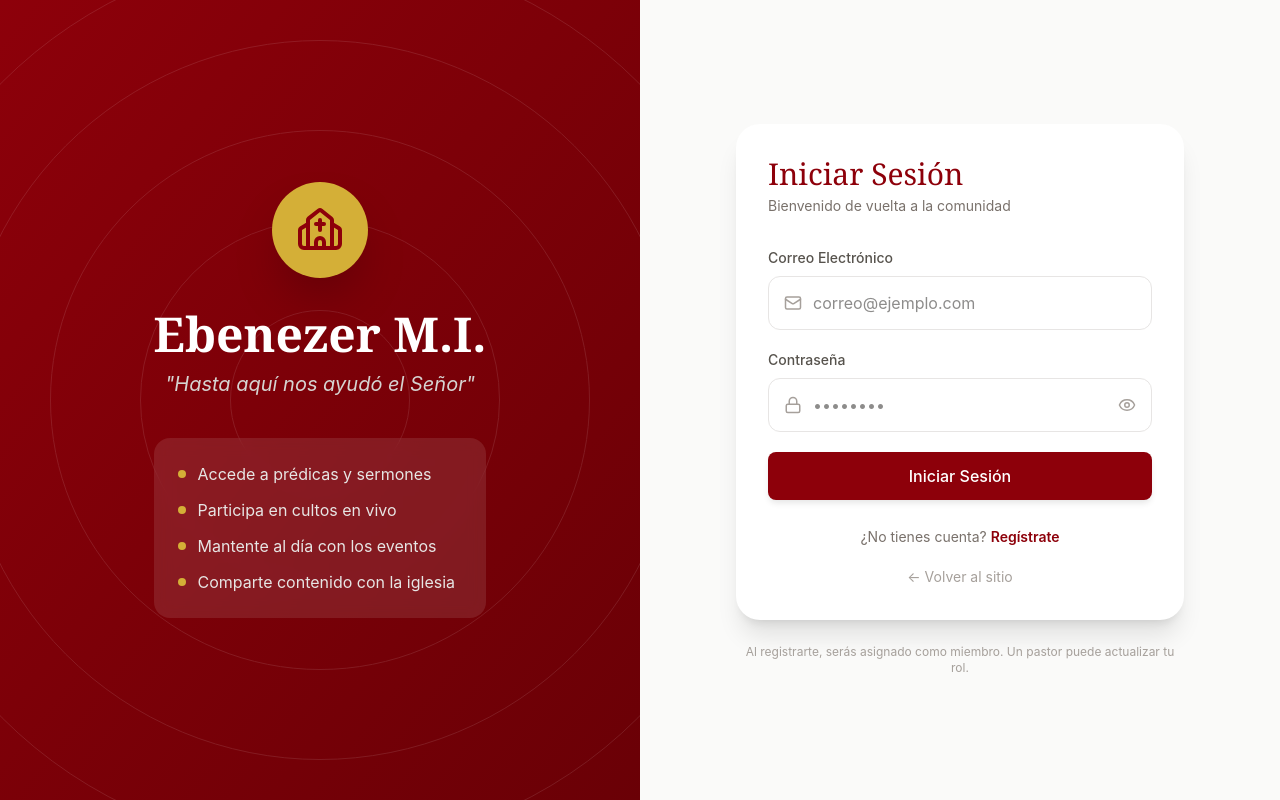
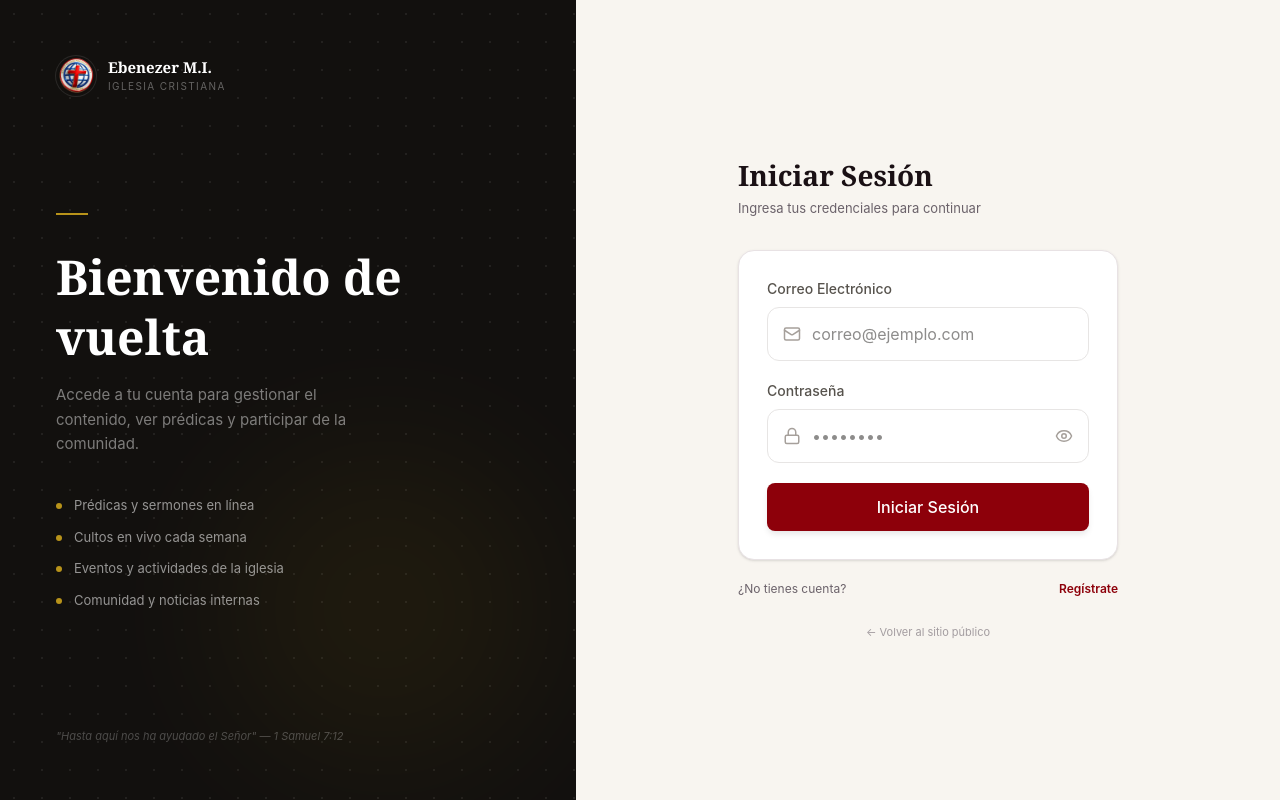
Before and after one commit to Yilsonjr/iep-law, a React (Vite) app: page /login in a window 1280 px wide. Built offline with nearby package versions, Linux system fonts and the light colour scheme; no server answers; the database is empty.

Commit message:
rediseno y separacion del landing/cta

```diff
--- /dev/null
+++ b/src/layouts/AdminLayout.tsx
@@ -0,0 +1,5 @@
+import { Outlet } from 'react-router-dom';
+
+export function AdminLayout() {
+  return <Outlet />;
+}
--- a/src/pages/DashboardPage.tsx
+++ b/src/pages/DashboardPage.tsx
@@ -2,7 +2,7 @@ import { useState, useRef, useCallback } from 'react';
 import { motion, AnimatePresence } from 'framer-motion';
 import {
   Users, Search, Filter, Mail, Phone, Calendar,
-  UserCheck, Shield, ChevronDown, BarChart3, Settings,
+  UserCheck, Shield, ChevronDown, BarChart3,
   Save, Plus, Trash2, Globe, Layout, FileText,
   Inbox, Eye, CheckCheck, Trash, ImageIcon, PanelLeft,
   ExternalLink, GripVertical, MessageSquare, Home,
@@ -54,63 +54,65 @@ type TabId = 'resumen' | 'inicio' | 'mensajes' | 'sitio' | 'paginas' | 'usuarios
 function ResumenTab() {
   const { users } = useUsers();
   const { unread } = useContactMessages();
-  const stats = {
-    total: users.length,
-    active: users.filter(u => u.status === 'active').length,
-    pastors: users.filter(u => u.role === 'pastor' || u.role === 'admin').length,
-    leaders: users.filter(u => u.role === 'leader').length,
-  };
+  const stats = [
+    { label: 'Total Miembros', value: users.length, trend: 'Usuarios registrados', icon: Users },
+    { label: 'Activos', value: users.filter(u => u.status === 'active').length, trend: 'En estado activo', icon: UserCheck },
+    { label: 'Pastores / Admin', value: users.filter(u => u.role === 'pastor' || u.role === 'admin').length, trend: 'Con acceso completo', icon: Shield },
+    { label: 'Líderes', value: users.filter(u => u.role === 'leader').length, trend: 'Rol de liderazgo', icon: User },
+  ];
+
+  const quickLinks = [
+    { href: '/sermons', label: 'Prédicas', icon: MessageSquare },
+    { href: '/live', label: 'En Vivo', icon: Eye },
+    { href: '/events', label: 'Eventos', icon: Calendar },
+    { href: '/posts', label: 'Comunidad', icon: FileText },
+  ];
+
   return (
-    <div className="space-y-8">
+    <div className="space-y-6">
+      {/* Metric cards */}
       <div className="grid grid-cols-2 md:grid-cols-4 gap-4">
-        {[
-          { label: 'Total Miembros', value: stats.total, color: 'bg-primary' },
-          { label: 'Activos', value: stats.active, color: 'bg-green-500' },
-          { label: 'Pastores/Admin', value: stats.pastors, color: 'bg-gold' },
-          { label: 'Líderes', value: stats.leaders, color: 'bg-blue-500' },
-        ].map(({ label, value, color }, i) => (
+        {stats.map(({ label, value, trend, icon: Icon }, i) => (
           <motion.div key={label}
-            initial={{ opacity: 0, y: 20 }} animate={{ opacity: 1, y: 0 }} transition={{ delay: i * 0.1 }}
-            className="bg-white rounded-xl shadow-md p-5">
-            <div className="flex items-center gap-3">
-              <div className={cn('w-10 h-10 rounded-lg flex items-center justify-center', color)}>
-                <Users size={20} className="text-white" />
-              </div>
-              <div>
-                <p className="text-2xl font-bold text-stone-800">{value}</p>
-                <p className="text-xs text-stone-500">{label}</p>
-              </div>
-            </div>
+            initial={{ opacity: 0, y: 16 }} animate={{ opacity: 1, y: 0 }} transition={{ delay: i * 0.07 }}
+            className="bg-white border border-[#E4E4EC] rounded-lg p-4">
+            <div className="flex items-center justify-between mb-3">
+              <p className="text-[10px] font-semibold uppercase tracking-[0.1em] text-[#6B7080]">{label}</p>
+              <Icon size={14} className="text-[#C4C4D0]" />
+            </div>
+            <p className="text-[26px] font-bold text-[#111218] font-variant-numeric leading-none mb-1"
+               style={{ fontVariantNumeric: 'tabular-nums' }}>{value}</p>
+            <p className="text-[11px] text-[#8888A0]">{trend}</p>
           </motion.div>
         ))}
       </div>
 
-      <div className="bg-white rounded-2xl shadow-md p-6">
-        <h3 className="font-serif text-xl text-primary mb-4">Accesos Rápidos</h3>
+      {/* Quick links */}
+      <div className="bg-white border border-[#E4E4EC] rounded-lg p-5">
+        <h3 className="text-[12px] font-semibold uppercase tracking-[0.1em] text-[#6B7080] mb-4">Accesos rápidos</h3>
         <div className="grid grid-cols-2 md:grid-cols-4 gap-3">
-          {[
-            { href: '/sermons', label: 'Prédicas', icon: '🎙️' },
-            { href: '/live', label: 'En Vivo', icon: '📡' },
-            { href: '/events', label: 'Eventos', icon: '📅' },
-            { href: '/posts', label: 'Comunidad', icon: '✍️' },
-          ].map(({ href, label, icon }) => (
-            <a key={href} href={href}
-              className="flex flex-col items-center gap-2 p-4 bg-stone-50 hover:bg-stone-100 rounded-xl transition-colors text-center">
-              <span className="text-2xl">{icon}</span>
-              <span className="text-sm font-medium text-stone-700">{label}</span>
+          {quickLinks.map(({ href, label, icon: Icon }) => (
+            <a key={href} href={href} target="_blank" rel="noopener noreferrer"
+              className="flex items-center gap-2.5 p-3 bg-[#F4F4F8] hover:bg-[#EEEEF4] rounded-lg transition-colors">
+              <Icon size={14} className="text-[#6B7080] flex-shrink-0" />
+              <span className="text-[12.5px] font-medium text-[#111218]">{label}</span>
+              <ExternalLink size={10} className="text-[#C4C4D0] ml-auto flex-shrink-0" />
             </a>
           ))}
         </div>
       </div>
 
+      {/* Unread messages alert */}
       {unread > 0 && (
-        <div className="bg-red-50 border border-red-200 rounded-2xl p-5 flex items-center gap-4">
-          <div className="w-10 h-10 bg-red-500 rounded-full flex items-center justify-center flex-shrink-0">
-            <Mail size={20} className="text-white" />
+        <div className="bg-[#FEF2F2] border border-[#FECACA] rounded-lg p-4 flex items-center gap-3">
+          <div className="w-8 h-8 bg-[#B91C1C] rounded-lg flex items-center justify-center flex-shrink-0">
+            <Mail size={14} className="text-white" />
           </div>
           <div>
-            <p className="font-semibold text-red-800">Tienes {unread} mensaje{unread > 1 ? 's' : ''} sin leer</p>
-            <p className="text-sm text-red-600">Ve a la pestaña <strong>Mensajes</strong> para revisarlos.</p>
+            <p className="text-[13px] font-semibold text-[#7F1D1D]">
+              {unread} mensaje{unread > 1 ? 's' : ''} sin leer
+            </p>
+            <p className="text-[11px] text-[#B91C1C]">Ve a <strong>Mensajes</strong> para revisarlos.</p>
           </div>
         </div>
       )}
@@ -2011,56 +2013,111 @@ function UsuariosTab() {
 
 // ── MAIN DASHBOARD ─────────────────────────────────────────────
 export function DashboardPage() {
-  const { profile: currentProfile } = useAuth();
+  const { profile: currentProfile, signOut } = useAuth();
   const { unread } = useContactMessages();
   const [activeTab, setActiveTab] = useState<TabId>('resumen');
 
-  const tabs: { id: TabId; label: string; icon: typeof BarChart3; badge?: number }[] = [
-    { id: 'resumen', label: 'Resumen', icon: BarChart3 },
-    { id: 'inicio', label: 'Inicio', icon: Home },
-    { id: 'mensajes', label: 'Mensajes', icon: MessageSquare, badge: unread },
-    { id: 'sitio', label: 'Sitio Web', icon: Settings },
-    { id: 'paginas', label: 'Páginas', icon: PanelLeft },
-    { id: 'usuarios', label: 'Usuarios', icon: Users },
+  const navGroups = [
+    {
+      label: 'General',
+      items: [
+        { id: 'resumen' as TabId, label: 'Resumen', icon: BarChart3 },
+        { id: 'inicio' as TabId, label: 'Inicio', icon: Home },
+        { id: 'mensajes' as TabId, label: 'Mensajes', icon: MessageSquare, badge: unread },
+      ],
+    },
+    {
+      label: 'Configuración',
+      items: [
+        { id: 'sitio' as TabId, label: 'Sitio Web', icon: Globe },
+        { id: 'paginas' as TabId, label: 'Páginas', icon: PanelLeft },
+        { id: 'usuarios' as TabId, label: 'Usuarios', icon: Users },
+      ],
+    },
   ];
 
+  const activeLabel = navGroups.flatMap(g => g.items).find(i => i.id === activeTab)?.label ?? '';
+  const initials = (currentProfile?.display_name ?? 'U').slice(0, 2).toUpperCase();
+
   return (
-    <div className="min-h-screen bg-stone-50">
-      <section className="bg-gradient-to-br from-primary to-primary/80 text-white py-16">
-        <div className="max-w-7xl mx-auto px-4 sm:px-6 lg:px-8">
-          <motion.div initial={{ opacity: 0, y: 20 }} animate={{ opacity: 1, y: 0 }} className="flex items-center gap-4">
-            <div className="w-16 h-16 bg-gold rounded-full flex items-center justify-center">
-              <Shield size={32} className="text-primary" />
-            </div>
-            <div>
-              <h1 className="font-serif text-4xl font-bold">Dashboard</h1>
-              <p className="text-stone-300">{currentProfile?.display_name} · {roleLabels[currentProfile?.role ?? 'member']}</p>
-            </div>
-          </motion.div>
-
-          <div className="flex gap-1 mt-8 bg-white/10 rounded-xl p-1 w-fit overflow-x-auto max-w-full">
-            {tabs.map(({ id, label, icon: Icon, badge }) => (
-              <button key={id} onClick={() => setActiveTab(id)}
-                className={cn('flex items-center gap-2 px-4 py-2.5 rounded-lg text-sm font-medium transition-all relative whitespace-nowrap flex-shrink-0',
-                  activeTab === id ? 'bg-white text-primary shadow-md' : 'text-white/80 hover:text-white hover:bg-white/10'
-                )}>
-                <Icon size={15} />
-                {label}
-                {badge && badge > 0 ? (
-                  <span className="absolute -top-1 -right-1 bg-red-500 text-white text-xs font-bold w-4 h-4 rounded-full flex items-center justify-center">{badge}</span>
-                ) : null}
-              </button>
-            ))}
-          </div>
-        </div>
-      </section>
-
-      <section className="py-10">
-        <div className="max-w-7xl mx-auto px-4 sm:px-6 lg:px-8">
+    <div className="flex h-screen overflow-hidden">
+      {/* ── Sidebar navy ── */}
+      <aside className="w-56 flex-shrink-0 bg-[#1C1C32] flex flex-col">
+        {/* Brand */}
+        <div className="px-5 py-[18px] border-b border-white/[0.07]">
+          <p className="font-serif text-[13px] font-bold text-white leading-tight">Ebenezer M.I.</p>
+          <p className="text-[9px] uppercase tracking-[0.12em] text-white/30 mt-0.5">Panel de administración</p>
+        </div>
+
+        {/* Navigation */}
+        <nav className="flex-1 py-2 overflow-y-auto">
+          {navGroups.map(group => (
+            <div key={group.label}>
+              <p className="px-4 pt-4 pb-1.5 text-[9px] uppercase tracking-[0.14em] text-white/25 font-semibold">
+                {group.label}
+              </p>
+              {group.items.map(({ id, label, icon: Icon, badge }) => (
+                <button key={id} onClick={() => setActiveTab(id)}
+                  className={cn(
+                    'w-full flex items-center gap-2.5 px-4 py-[9px] text-[12.5px] transition-all border-l-2 text-left',
+                    activeTab === id
+                      ? 'border-[#8D000A] bg-white/[0.06] text-white font-medium'
+                      : 'border-transparent text-white/45 hover:text-white/75 hover:bg-white/[0.04]'
+                  )}>
+                  <Icon size={14} className="flex-shrink-0" />
+                  <span className="flex-1">{label}</span>
+                  {badge && badge > 0 ? (
+                    <span className="bg-red-500 text-white text-[10px] font-bold px-1.5 py-0.5 rounded-full leading-none">
+                      {badge}
+                    </span>
+                  ) : null}
+                </button>
+              ))}
+            </div>
+          ))}
+        </nav>
+
+        {/* User row */}
+        <div className="px-4 py-3 border-t border-white/[0.07] flex items-center gap-2.5">
+          <div className="w-7 h-7 rounded-full bg-[#8D000A] flex items-center justify-center flex-shrink-0">
+            <span className="text-white text-[10px] font-bold">{initials}</span>
+          </div>
+          <div className="min-w-0 flex-1">
+            <p className="text-[11.5px] text-white font-medium truncate leading-tight">
+              {currentProfile?.display_name}
+            </p>
+            <p className="text-[9.5px] text-white/35 truncate">
+              {roleLabels[currentProfile?.role ?? 'member']}
+            </p>
+          </div>
+          <button onClick={signOut} title="Cerrar sesión"
+            className="text-white/25 hover:text-white/60 transition-colors flex-shrink-0 p-1">
+            <Lock size={12} />
+          </button>
+        </div>
+      </aside>
+
+      {/* ── Main area ── */}
+      <div className="flex-1 flex flex-col min-w-0 overflow-hidden bg-[#F4F4F8]">
+        {/* Top header */}
+        <header className="bg-white border-b border-[#E4E4EC] px-6 h-14 flex items-center justify-between flex-shrink-0">
+          <div>
+            <h1 className="text-[14px] font-semibold text-[#111218] leading-tight">{activeLabel}</h1>
+            <p className="text-[10.5px] text-[#8888A0] leading-tight">Dashboard / {activeLabel}</p>
+          </div>
+          <a href="/" target="_blank" rel="noopener noreferrer"
+            className="flex items-center gap-1.5 text-[11.5px] text-[#6B7080] hover:text-[#111218] transition-colors">
+            <ExternalLink size={12} />
+            Ver sitio
+          </a>
+        </header>
+
+        {/* Content */}
+        <main className="flex-1 overflow-auto p-6">
           <AnimatePresence mode="wait">
             <motion.div key={activeTab}
-              initial={{ opacity: 0, y: 12 }} animate={{ opacity: 1, y: 0 }}
-              exit={{ opacity: 0, y: -12 }} transition={{ duration: 0.2 }}>
+              initial={{ opacity: 0, y: 10 }} animate={{ opacity: 1, y: 0 }}
+              exit={{ opacity: 0, y: -10 }} transition={{ duration: 0.18 }}>
               {activeTab === 'resumen' && <ResumenTab />}
               {activeTab === 'inicio' && <InicioTab />}
               {activeTab === 'mensajes' && <MensajesTab />}
@@ -2069,8 +2126,8 @@ export function DashboardPage() {
               {activeTab === 'usuarios' && <UsuariosTab />}
             </motion.div>
           </AnimatePresence>
-        </div>
-      </section>
+        </main>
+      </div>
     </div>
   );
 }
--- a/src/pages/HomePage.tsx
+++ b/src/pages/HomePage.tsx
@@ -332,7 +332,7 @@ function StatsBlock({ block }: { block: HomeBlock }) {
               transition={{ delay: i * 0.1 }}
               className="text-center"
             >
-              {stat.emoji && <span className="text-4xl block mb-3">{stat.emoji}</span>}
+              <div className={cn('w-6 h-0.5 mx-auto mb-4', dark ? 'bg-gold/60' : 'bg-gold')} />
               <p className={cn('text-4xl md:text-5xl font-bold font-serif mb-1', !block.color_heading && (dark ? 'text-gold' : 'text-primary'))} style={s.heading}>
                 {stat.value}
               </p>
--- a/src/pages/LoginPage.tsx
+++ b/src/pages/LoginPage.tsx
@@ -1,7 +1,7 @@
 import { useState } from 'react';
 import { useNavigate, Link } from 'react-router-dom';
 import { motion } from 'framer-motion';
-import { Church, Mail, Lock, User, Eye, EyeOff, AlertCircle } from 'lucide-react';
+import { Mail, Lock, User, Eye, EyeOff, AlertCircle } from 'lucide-react';
 import { useAuth } from '../contexts/AuthContext';
 
 type Mode = 'login' | 'register';
@@ -53,74 +53,108 @@ export function LoginPage() {
   };
 
   return (
-    <div className="min-h-screen bg-stone-50 flex">
+    <div className="min-h-screen flex">
       {/* Panel izquierdo — branding */}
-      <div className="hidden lg:flex lg:w-1/2 bg-gradient-to-br from-primary to-primary-700 flex-col items-center justify-center p-16 relative overflow-hidden">
-        <div className="absolute inset-0 opacity-10">
-          {Array.from({ length: 6 }).map((_, i) => (
-            <div
-              key={i}
-              className="absolute rounded-full border border-white"
+      <div className="hidden lg:flex lg:w-[45%] flex-col justify-between p-14 relative overflow-hidden"
+        style={{ backgroundColor: '#12100E' }}>
+
+        {/* Subtle dot grid background */}
+        <div className="absolute inset-0 opacity-[0.07]"
           style={{
-                width: `${(i + 1) * 180}px`,
-                height: `${(i + 1) * 180}px`,
-                top: '50%',
-                left: '50%',
-                transform: 'translate(-50%, -50%)',
+            backgroundImage: 'radial-gradient(circle, #ffffff 1px, transparent 1px)',
+            backgroundSize: '28px 28px',
           }}
         />
-          ))}
+        {/* Gold gradient glow bottom-right */}
+        <div className="absolute bottom-0 right-0 w-96 h-96 rounded-full blur-3xl opacity-10"
+          style={{ background: 'radial-gradient(circle, #B8931A, transparent)' }}
+        />
+
+        {/* Top: logo */}
+        <motion.div
+          initial={{ opacity: 0, y: -12 }}
+          animate={{ opacity: 1, y: 0 }}
+          transition={{ duration: 0.5 }}
+          className="relative z-10 flex items-center gap-3"
+        >
+          <div className="w-10 h-10 rounded-full overflow-hidden flex-shrink-0 ring-1 ring-white/10">
+            <img src="/android-chrome-192x192.png" alt="Ebenezer" className="w-full h-full object-cover" />
           </div>
+          <div>
+            <p className="font-serif text-[15px] font-bold text-white leading-tight">Ebenezer M.I.</p>
+            <p className="text-[10px] uppercase tracking-[0.14em] text-white/35 mt-0.5">Iglesia Cristiana</p>
+          </div>
+        </motion.div>
+
+        {/* Center: headline */}
         <motion.div
-          initial={{ opacity: 0, y: 30 }}
+          initial={{ opacity: 0, y: 20 }}
           animate={{ opacity: 1, y: 0 }}
-          transition={{ duration: 0.6 }}
-          className="text-center relative z-10"
+          transition={{ duration: 0.6, delay: 0.1 }}
+          className="relative z-10"
         >
-          <div className="w-24 h-24 bg-gold rounded-full flex items-center justify-center mx-auto mb-8 shadow-2xl">
-            <Church size={48} className="text-primary" />
-          </div>
-          <h1 className="font-serif text-5xl text-white font-bold mb-3">Ebenezer M.I.</h1>
-          <p className="text-stone-300 text-xl mb-10 italic">"Hasta aquí nos ayudó el Señor"</p>
-          <div className="space-y-3 text-left bg-white/10 rounded-2xl p-6 backdrop-blur-sm">
+          <div className="w-8 h-0.5 bg-[#B8931A] mb-8" />
+          <h1 className="font-serif text-4xl xl:text-5xl text-white font-bold leading-tight mb-4 text-wrap-balance">
+            Bienvenido de vuelta
+          </h1>
+          <p className="text-white/45 text-[15px] leading-relaxed max-w-xs">
+            Accede a tu cuenta para gestionar el contenido, ver prédicas y participar de la comunidad.
+          </p>
+
+          <div className="mt-10 space-y-3">
             {[
-              'Accede a prédicas y sermones',
-              'Participa en cultos en vivo',
-              'Mantente al día con los eventos',
-              'Comparte contenido con la iglesia',
+              'Prédicas y sermones en línea',
+              'Cultos en vivo cada semana',
+              'Eventos y actividades de la iglesia',
+              'Comunidad y noticias internas',
             ].map((item) => (
-              <div key={item} className="flex items-center gap-3 text-stone-200">
-                <div className="w-2 h-2 rounded-full bg-gold flex-shrink-0" />
-                <span>{item}</span>
+              <div key={item} className="flex items-center gap-3">
+                <div className="w-1.5 h-1.5 rounded-full bg-[#B8931A] flex-shrink-0" />
+                <span className="text-[13px] text-white/55">{item}</span>
               </div>
             ))}
           </div>
         </motion.div>
+
+        {/* Bottom: quote */}
+        <motion.p
+          initial={{ opacity: 0 }}
+          animate={{ opacity: 1 }}
+          transition={{ duration: 0.6, delay: 0.2 }}
+          className="relative z-10 text-[11px] text-white/25 italic"
+        >
+          "Hasta aquí nos ha ayudado el Señor" — 1 Samuel 7:12
+        </motion.p>
       </div>
 
       {/* Panel derecho — formulario */}
-      <div className="flex-1 flex items-center justify-center p-8">
+      <div className="flex-1 flex items-center justify-center bg-[#F8F5F0] p-8">
         <motion.div
-          initial={{ opacity: 0, x: 30 }}
-          animate={{ opacity: 1, x: 0 }}
-          transition={{ duration: 0.5 }}
-          className="w-full max-w-md"
+          initial={{ opacity: 0, y: 16 }}
+          animate={{ opacity: 1, y: 0 }}
+          transition={{ duration: 0.4 }}
+          className="w-full max-w-[380px]"
         >
-          <div className="lg:hidden flex justify-center mb-8">
-            <div className="w-16 h-16 bg-primary rounded-full flex items-center justify-center">
-              <Church size={32} className="text-white" />
+          {/* Mobile logo */}
+          <div className="lg:hidden flex items-center gap-2.5 mb-10">
+            <div className="w-9 h-9 rounded-full overflow-hidden flex-shrink-0 bg-primary">
+              <img src="/android-chrome-192x192.png" alt="Ebenezer" className="w-full h-full object-cover" />
             </div>
+            <span className="font-serif text-[17px] font-bold text-primary">Ebenezer M.I.</span>
           </div>
 
-          <div className="bg-white rounded-3xl shadow-xl p-8">
-            <h2 className="font-serif text-3xl text-primary mb-1">
+          <div className="mb-8">
+            <h2 className="font-serif text-[28px] font-bold text-[#1A1014] leading-tight mb-1.5">
               {mode === 'login' ? 'Iniciar Sesión' : 'Crear Cuenta'}
             </h2>
-            <p className="text-stone-500 mb-8 text-sm">
+            <p className="text-[13px] text-[#6B626A]">
               {mode === 'login'
-                ? 'Bienvenido de vuelta a la comunidad'
+                ? 'Ingresa tus credenciales para continuar'
                 : 'Únete a la comunidad de Ebenezer M.I.'}
             </p>
+          </div>
+
+          <div className="bg-white rounded-2xl border border-[#E8E2E4] shadow-sm p-7">
 
             {error && (
               <motion.div
@@ -204,29 +238,31 @@ export function LoginPage() {
                   : (mode === 'login' ? 'Iniciar Sesión' : 'Crear Cuenta')}
               </button>
             </form>
+          </div>
 
-            <div className="mt-6 text-center">
-              <span className="text-stone-500 text-sm">
-                {mode === 'login' ? '¿No tienes cuenta? ' : '¿Ya tienes cuenta? '}
+          <div className="mt-5 flex items-center justify-between">
+            <span className="text-[12px] text-[#6B626A]">
+              {mode === 'login' ? '¿No tienes cuenta?' : '¿Ya tienes cuenta?'}
             </span>
             <button
               onClick={() => { setMode(m => m === 'login' ? 'register' : 'login'); setError(''); }}
-                className="text-primary font-semibold text-sm hover:text-gold transition-colors"
+              className="text-[12px] font-semibold text-primary hover:text-[#6C0008] transition-colors"
             >
-                {mode === 'login' ? 'Regístrate' : 'Inicia sesión'}
+              {mode === 'login' ? 'Regístrate' : 'Iniciar sesión'}
             </button>
           </div>
 
-            <div className="mt-4 text-center">
-              <Link to="/" className="text-stone-400 text-sm hover:text-stone-600 transition-colors">
-                ← Volver al sitio
+          <div className="mt-5 text-center">
+            <Link to="/" className="text-[11px] text-[#6B626A]/60 hover:text-[#6B626A] transition-colors">
+              ← Volver al sitio público
             </Link>
           </div>
-          </div>
 
-          <p className="text-center text-stone-400 text-xs mt-6">
-            Al registrarte, serás asignado como miembro. Un pastor puede actualizar tu rol.
+          {mode === 'register' && (
+            <p className="text-center text-[11px] text-[#6B626A]/50 mt-4 leading-relaxed">
+              Serás asignado como miembro. Un pastor puede actualizar tu rol.
             </p>
+          )}
         </motion.div>
       </div>
     </div>
```
Also changed, not shown: src/App.tsx (+16 -10 lines), src/components/ContactModal.tsx (+7 -7 lines), src/layouts/MainLayout.tsx (+5 -2 lines), src/pages/DynamicPage.tsx (+12 -15 lines), src/pages/EventsPage.tsx (+19 -22 lines), src/pages/PostsPage.tsx (+18 -21 lines), src/pages/SermonsPage.tsx (+19 -22 lines). Lines whose indentation alone changed are shown as unchanged.
